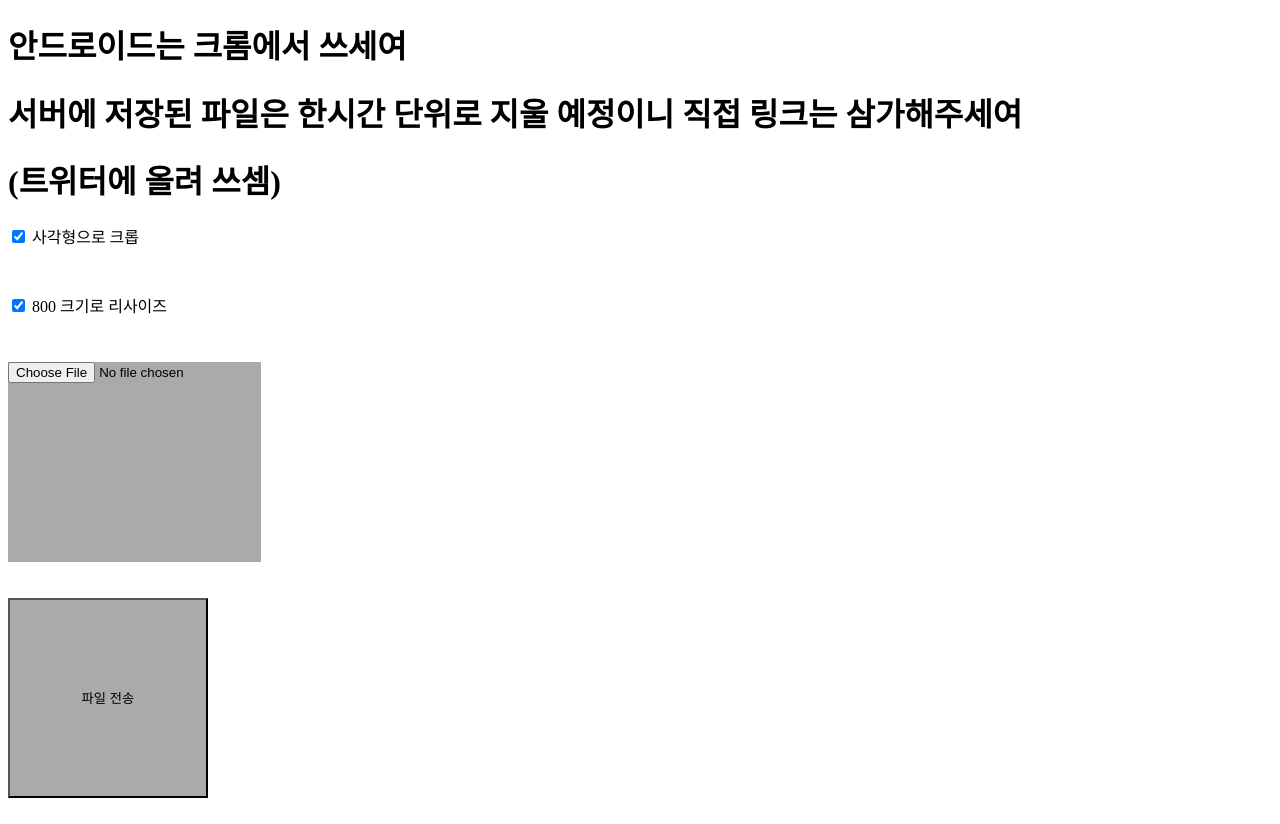
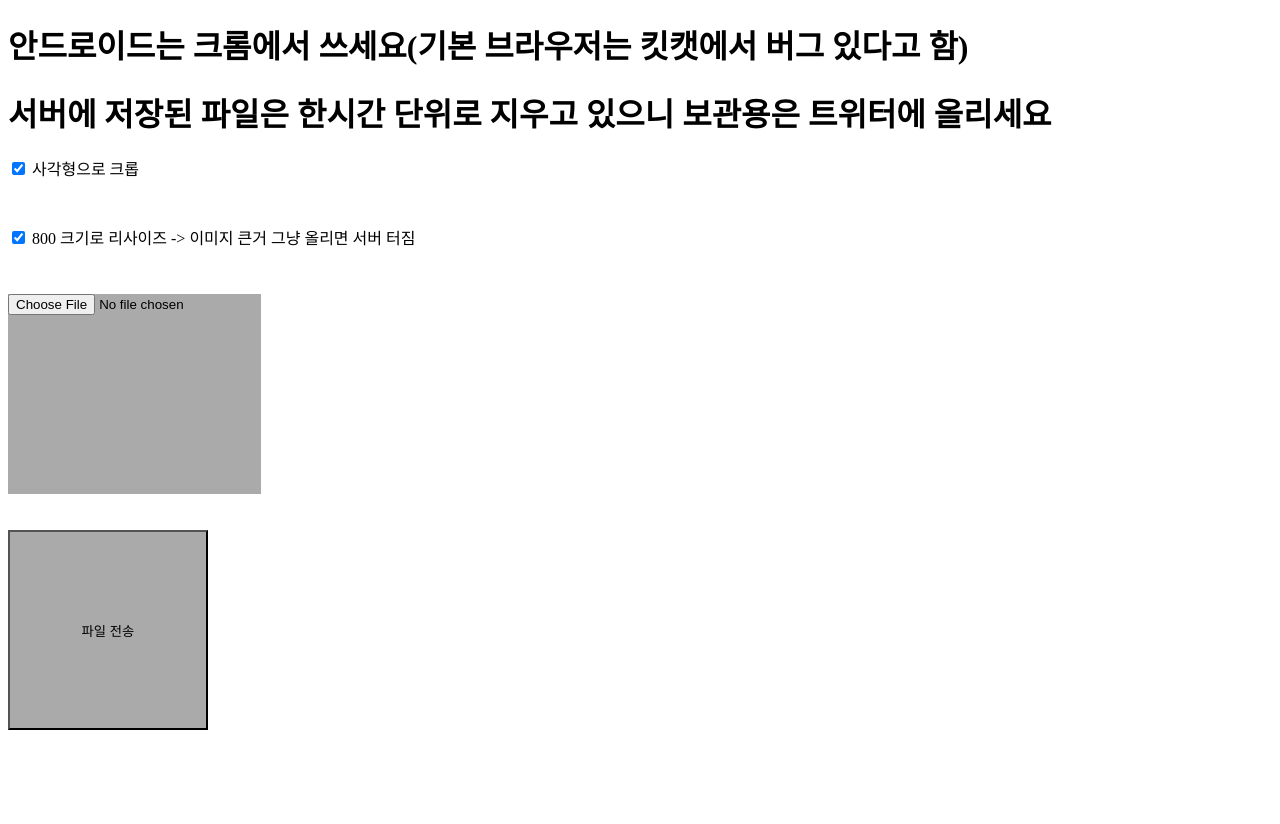
Before and after one commit to painh/imageprocessing, a PHP site: page / in a window 1280 px wide. After the commit the page ends 730 px from the top, so only its background shows below. Run offline with PHP 8.4, Linux system fonts and the light colour scheme; some libraries are stand-ins or nearby versions.

Commit message:
안내 문구 수정 및 post쪽 오류 수정

```diff
--- a/index.php
+++ b/index.php
@@ -26,14 +26,13 @@ input[type="submit"]
 	width:200px;
 }
 </style>
-<h1>안드로이드는 크롬에서 쓰세여</h1>
-<h1>서버에 저장된 파일은 한시간 단위로 지울 예정이니 직접 링크는 삼가해주세여</h1>
-<h1>(트위터에 올려 쓰셈)</h1>
+<h1>안드로이드는 크롬에서 쓰세요(기본 브라우저는 킷캣에서 버그 있다고 함)</h1>
+<h1>서버에 저장된 파일은 한시간 단위로 지우고 있으니 보관용은 트위터에 올리세요</h1>
 <form enctype="multipart/form-data" action="processing.php" method="POST">
 <input type="hidden" name="MAX_FILE_SIZE" value="10000000" />
 <label><input style="margin-bottom:50px;" checked=true type="checkbox" name="square" /> 사각형으로 크롭 </label>
 <br/>
-<label><input style="margin-bottom:50px;" checked=true type="checkbox" name="crop_min" /> 800 크기로 리사이즈 </label>
+<label><input style="margin-bottom:50px;" checked=true type="checkbox" name="crop_min" /> 800 크기로 리사이즈  -> 이미지 큰거 그냥 올리면 서버 터짐</label>
 <br/>
 <input style="height:200px;" type="file" name="file" accept="image/*" />
 <br/>
--- a/processing.php
+++ b/processing.php
@@ -26,7 +26,7 @@ $filename = "imgs/con_".$time.".".$ext;
 $withoutExt = preg_replace('/\\.[^.\\s]{3,4}$/', '', $filename);
 $filename = $withoutExt.".png";
 
-circleCrop($uploadfile, $_POST['square'], $_POST['crop_min'] ? 800 : 0, $filename);
+circleCrop($uploadfile, array_key_exists('square', $_POST), array_key_exists('crop_min', $_POST) ? 800 : 0, $filename);
 
 
 include 'config.php';
```
